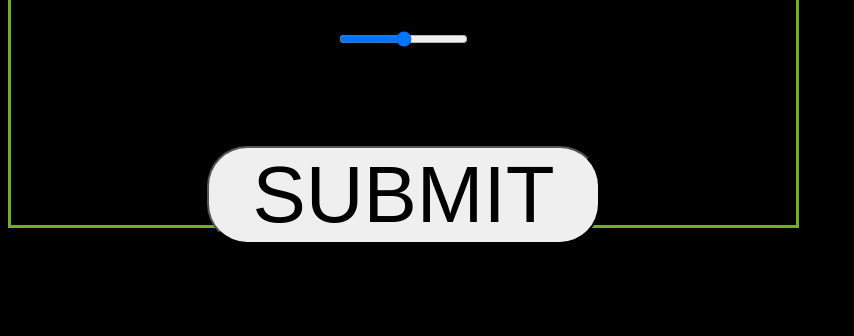
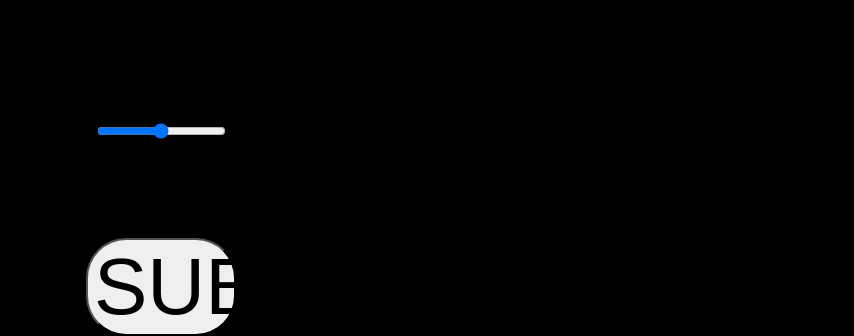
Before and after one commit to jasonthomaswinters/webhost, a plain HTML site: page index.html in a window 1280 px wide. Shown: the part 571-907 px from the top of the page, without its empty margins (0-854 px from the left). Before the commit the page ends 815 px from the top, so only its background shows below. Drawn offline with Linux system fonts and the light colour scheme.

Commit message:
Update index.html

```diff
--- a/index.html
+++ b/index.html
@@ -6,8 +6,8 @@
 <body style="background-color:black;">
 <style>
 .container {
-  height: 785px;
-  width: 785px;
+  height: 300px;
+  width: 300px;
   position: relative;
   border: 3px solid #73AD21;
 }
```
